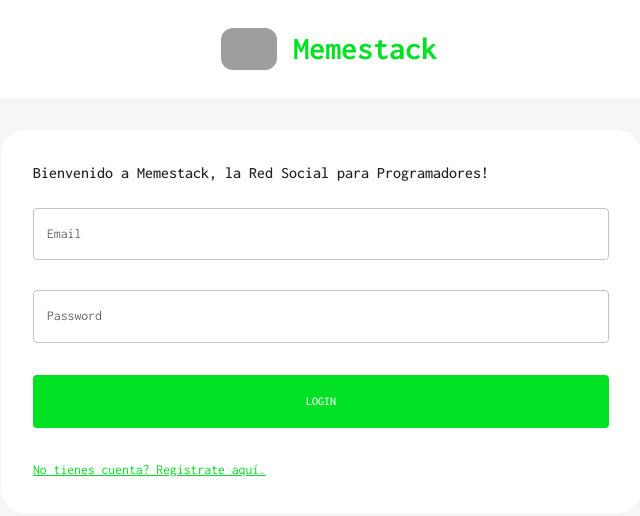
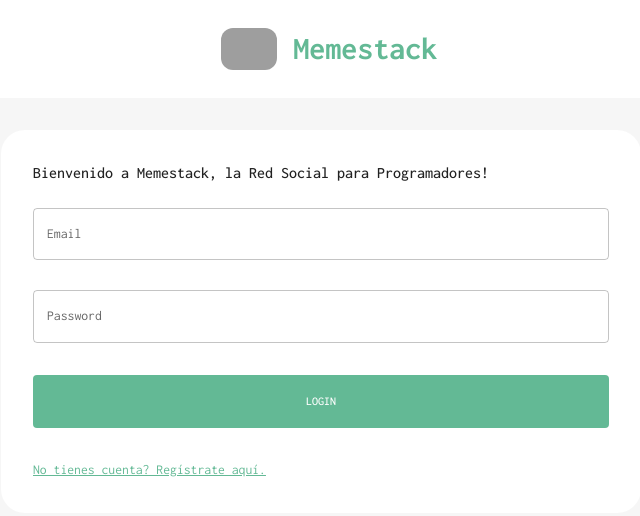
Before and after one commit to Yorch82/SocialFrontend, a React (Create React App) app: page / in a window 1280 px wide. Shown: the top 516 px of the page, without its empty margins (319-959 px from the left). Built offline with nearby package versions, Linux system fonts and the light colour scheme; grey boxes are pictures that could not be loaded.

Commit message:
new color palette

```diff
--- a/src/theme.js
+++ b/src/theme.js
@@ -17,15 +17,15 @@ export const colorTokens = {
   },
   primary: {
     50: '#F4FFE8',
-    100: '#C7F9D3',
-    200: '#9BF7A7',
-    300: '#69F57B',
-    400: '#37F34F',
-    500: '#00E123',
-    600: '#00B60A',
-    700: '#008A00',
-    800: '#005D00',
-    900: '#003100',
+    100: "#e0f1ea",
+    200: "#c1e3d5",
+    300: "#a1d5bf",
+    400: "#82c7aa",
+    500: "#63b995",
+    600: "#4f9477",
+    700: "#3b6f59",
+    800: "#284a3c",
+    900: "#14251e"
   },
 };
 
```
